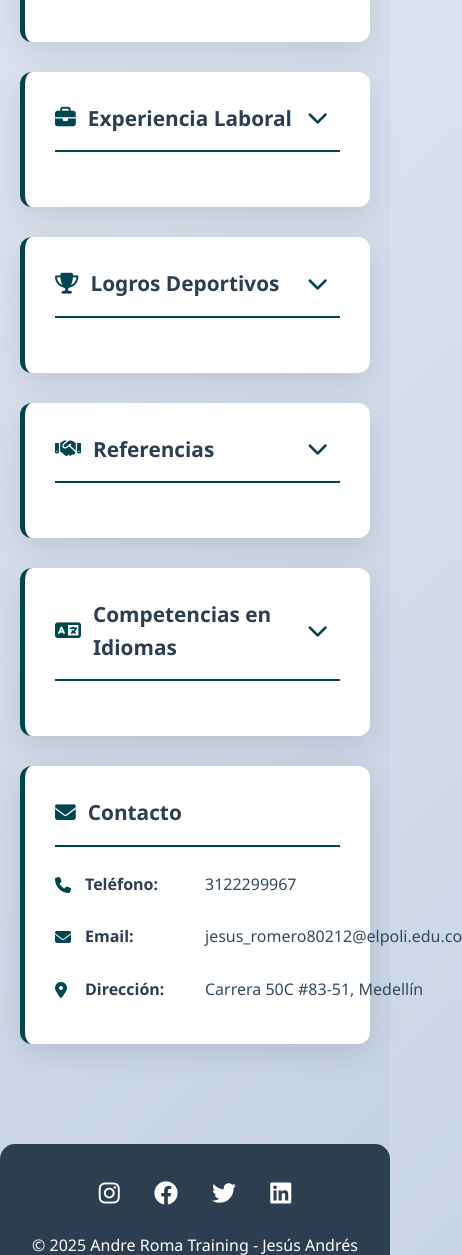
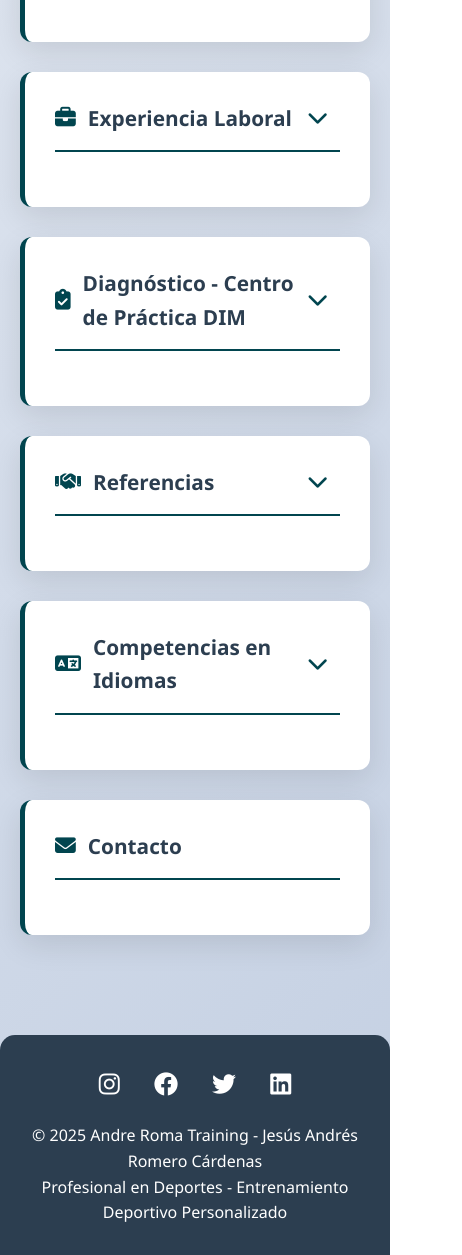
Before and after one commit to andreromatraining/AndreRomaTraining, a plain HTML site: page index.html in a window 390 px wide. Shown: the part 1717-2972 px from the top of the page, 462 px wide, since content can reach past the window. Drawn offline with Linux system fonts and the light colour scheme.

Commit message:
Update index.html

```diff
--- a/index.html
+++ b/index.html
@@ -315,6 +315,30 @@
       margin-left: 10px;
     }
 
+    /* Estilos para la sección de diagnóstico */
+    .diagnostico-section {
+      margin-top: 20px;
+    }
+
+    .diagnostico-item {
+      margin-bottom: 25px;
+    }
+
+    .diagnostico-item h3 {
+      color: var(--primary);
+      margin-bottom: 10px;
+      padding-bottom: 5px;
+      border-bottom: 1px solid #ddd;
+    }
+
+    .diagnostico-lista {
+      margin-left: 20px;
+    }
+
+    .diagnostico-lista li {
+      margin-bottom: 8px;
+    }
+
     /* Responsive */
     @media (max-width: 768px) {
       .header h1 {
@@ -574,25 +598,58 @@
       </div>
     </section>
 
-    <!-- NUEVA SECCIÓN: Logros Deportivos -->
+    <!-- SECCIÓN DE DIAGNÓSTICO -->
     <section class="card">
-      <h2 onclick="toggleSection('achievements')">
-        <span class="section-title"><i class="fas fa-trophy"></i> Logros Deportivos</span>
+      <h2 onclick="toggleSection('diagnostico')">
+        <span class="section-title"><i class="fas fa-clipboard-check"></i> Diagnóstico - Centro de Práctica DIM</span>
         <i class="fas fa-chevron-down"></i>
       </h2>
-      <div id="achievements" class="collapsible-content">
-        <div class="personal-info">
-          <div class="info-item"><strong><i class="fas fa-medal"></i> Competición Nacional:</strong> Primer lugar en Atletismo 2023</div>
-          <div class="info-item"><strong><i class="fas fa-medal"></i> Maratón Ciudad:</strong> Tercer lugar 2022</div>
-          <div class="info-item"><strong><i class="fas fa-medal"></i> Campeonato Regional:</strong> Segundo lugar en CrossFit 2021</div>
-        </div>
-        <div style="margin-top: 20px;">
-          <h3><i class="fas fa-star"></i> Reconocimientos Especiales</h3>
-          <ul style="margin-left: 20px; margin-top: 10px;">
-            <li>Atleta destacado del año 2022 - Liga de Atletismo</li>
-            <li>Mejor deportista universitario 2021 - Politecnico Colombiano</li>
-            <li>Premio al esfuerzo y dedicación 2020 - Club Deportivo Local</li>
-          </ul>
+      <div id="diagnostico" class="collapsible-content">
+        <div class="diagnostico-section">
+          <p><strong>Población atendida:</strong> Aproximadamente 40 niños y adolescentes entre las categorías sub-14 y sub-17, en etapa de formación deportiva intermedia y avanzada.</p>
+
+          <p><strong>Infraestructura y recursos:</strong> El centro cuenta con un espacio reducido que limita el trabajo colectivo, aunque dispone de algunas máquinas de musculación y mancuernas. Estos recursos permiten desarrollar ejercicios básicos de fuerza y fortalecimiento del core, fundamentales para el rendimiento futbolístico y la prevención de lesiones. Sin embargo, se evidencia carencia de implementos funcionales como bandas, balones medicinales, conos y escaleras de coordinación, lo que restringe la variabilidad del entrenamiento.</p>
+
+          <div class="diagnostico-item">
+            <h3><i class="fas fa-plus-circle"></i> Fortalezas</h3>
+            <ul class="diagnostico-lista">
+              <li>Grupo estable de jugadores en edades sensibles para el desarrollo de la fuerza y la coordinación.</li>
+              <li>Disponibilidad mínima de recursos para entrenamientos de musculación y estabilidad central.</li>
+              <li>Posibilidad de complementar el trabajo técnico-táctico con preparación física.</li>
+            </ul>
+          </div>
+
+          <div class="diagnostico-item">
+            <h3><i class="fas fa-minus-circle"></i> Debilidades</h3>
+            <ul class="diagnostico-lista">
+              <li>Limitación de espacio para entrenamientos dinámicos o colectivos.</li>
+              <li>Poca diversidad de materiales, lo que reduce la especificidad del trabajo.</li>
+              <li>Riesgo de monotonía y sobrecarga si no se varía la metodología.</li>
+            </ul>
+          </div>
+
+          <div class="diagnostico-item">
+            <h3><i class="fas fa-arrow-up"></i> Oportunidades</h3>
+            <ul class="diagnostico-lista">
+              <li>Implementación de entrenamientos funcionales adaptados al espacio reducido.</li>
+              <li>Desarrollo de programas de prevención de lesiones (rodilla, cadera, zona core).</li>
+              <li>Posible gestión de convenios con espacios más amplios o dotados.</li>
+            </ul>
+          </div>
+
+          <div class="diagnostico-item">
+            <h3><i class="fas fa-exclamation-triangle"></i> Amenazas</h3>
+            <ul class="diagnostico-lista">
+              <li>Desmotivación de los jugadores por falta de variedad en los entrenamientos.</li>
+              <li>Restricciones para aplicar métodos avanzados de preparación física.</li>
+              <li>Potencial uso inadecuado de máquinas en jugadores jóvenes si no se controla la técnica.</li>
+            </ul>
+          </div>
+
+          <div class="diagnostico-item">
+            <h3><i class="fas fa-check-circle"></i> Conclusión</h3>
+            <p>El centro de práctica del DIM presenta condiciones básicas para el desarrollo de fuerza y core en jóvenes futbolistas, pero requiere optimizar el uso del espacio y diversificar los métodos de trabajo. Es clave priorizar ejercicios funcionales, preventivos y creativos que no dependan exclusivamente de máquinas, de manera que se potencie el rendimiento y la formación integral de los jugadores.</p>
+          </div>
         </div>
       </div>
     </section>
@@ -671,7 +728,7 @@
 
           <div class="skill">
             <div class="skill-info">
-              <span class="skill-name">Inglés - Expresión Oral</span>
+              <span class="skill-name>Inglés - Expresión Oral</span>
               <span class="skill-label">Intermedio</span>
             </div>
             <div class="skill-level">
@@ -735,6 +792,14 @@
           section.classList.remove('expanded');
         }
       });
+
+      // Asegurarse de que todas las secciones tengan la clase correcta
+      document.querySelectorAll('.card h2').forEach(header => {
+        const content = header.nextElementSibling;
+        if (!content.classList.contains('collapsible-content')) {
+          content.classList.add('collapsible-content');
+        }
+      });
     });
   </script>
 </body>
```
